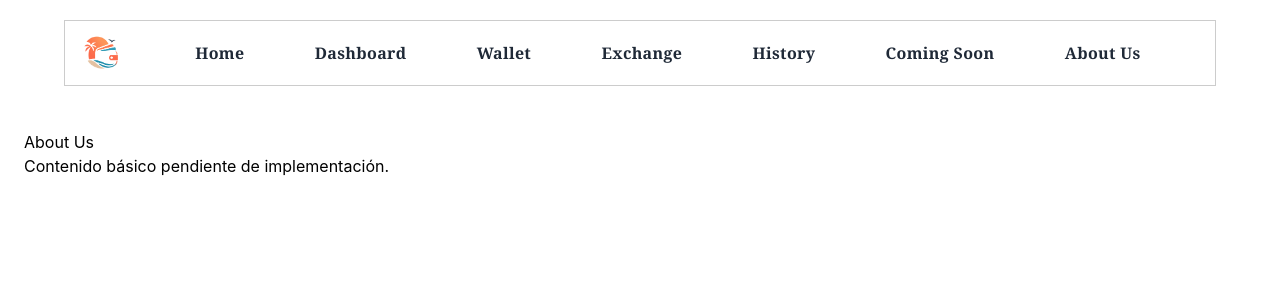
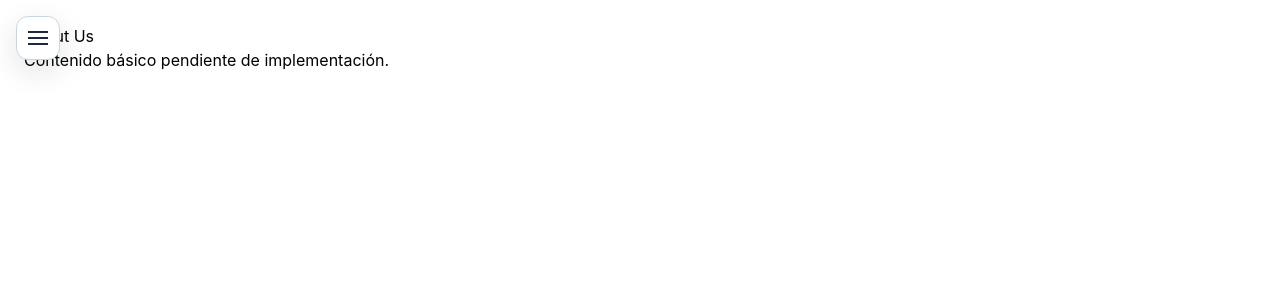
Before and after one commit to TravelGo-app/frontend, a React (Vite) app: page /about-us in a window 1280 px wide. Shown: the top 300 px of the page. Built offline with nearby package versions, Linux system fonts and the light colour scheme.

Commit message:
Ya se edito nadbar, ahora es label desplecable

```diff
--- a/src/App.tsx
+++ b/src/App.tsx
@@ -59,7 +59,6 @@ function App() {
           <Route path="/wallet" element={<Placeholder title="Wallet" />} />
           <Route path="/exchange" element={<Placeholder title="Exchange" />} />
           <Route path="/history" element={<Placeholder title="History" />} />
-          <Route path="/coming-soon" element={<Placeholder title="Coming Soon" />} />
           <Route path="/about-us" element={<Placeholder title="About Us" />} />
           <Route path="*" element={<NotFound />} />
         </Routes>
--- a/src/components/Navbar.tsx
+++ b/src/components/Navbar.tsx
@@ -1,3 +1,4 @@
+import { useState } from 'react'
 import { Link } from 'react-router-dom'
 import logo from '../assets/PosibleLogo.png'
 
@@ -7,23 +8,82 @@ const navItems = [
   { label: 'Wallet', path: '/wallet' },
   { label: 'Exchange', path: '/exchange' },
   { label: 'History', path: '/history' },
-  { label: 'Coming Soon', path: '/coming-soon' },
   { label: 'About Us', path: '/about-us' },
 ]
 
 export default function Navbar() {
+  const [isOpen, setIsOpen] = useState(false)
+
   return (
-    <nav style={{ width: '90%', margin: '20px auto', border: '1px solid #ccc', padding: '12px 16px' }}>
-      <div style={{ display: 'flex', alignItems: 'center', gap: '16px', flexWrap: 'wrap' }}>
-        <Link to="/" style={{ display: 'inline-flex', alignItems: 'center', flexShrink: 0 }}>
-          <img src={logo} alt="Posible logo" style={{ height: '40px', width: 'auto' }} />
-        </Link>
+    <>
+      <button
+        onClick={() => setIsOpen((prev) => !prev)}
+        aria-label="Abrir menú"
+        style={{
+          position: 'fixed',
+          top: 16,
+          left: 16,
+          zIndex: 1001,
+          width: 44,
+          height: 44,
+          borderRadius: 12,
+          border: '1px solid #cbd5e1',
+          background: '#fff',
+          display: 'grid',
+          placeItems: 'center',
+          boxShadow: '0 10px 30px rgba(15, 23, 42, 0.12)',
+          cursor: 'pointer',
+        }}
+      >
+        <div style={{ display: 'grid', gap: 4 }}>
+          <span style={{ width: 20, height: 2, background: '#1f2937', display: 'block' }} />
+          <span style={{ width: 20, height: 2, background: '#1f2937', display: 'block' }} />
+          <span style={{ width: 20, height: 2, background: '#1f2937', display: 'block' }} />
+        </div>
+      </button>
 
-        <div style={{ display: 'flex', flex: 1, justifyContent: 'space-evenly', flexWrap: 'wrap', gap: '12px' }}>
+      <aside
+        style={{
+          position: 'fixed',
+          top: 0,
+          left: 0,
+          height: '100vh',
+          width: 260,
+          background: '#f8fafc',
+          transform: isOpen ? 'translateX(0)' : 'translateX(-110%)',
+          transition: 'transform 250ms ease-in-out',
+          zIndex: 1000,
+          padding: '20px 16px',
+          boxShadow: isOpen ? '8px 0 24px rgba(15, 23, 42, 0.12)' : 'none',
+          overflowY: 'auto',
+        }}
+      >
+        <div style={{ display: 'flex', alignItems: 'center', gap: 12, marginBottom: 24 }}>
+          <Link to="/" onClick={() => setIsOpen(false)} style={{ display: 'inline-flex', alignItems: 'center' }}>
+            <img src={logo} alt="Posible logo" style={{ height: 36, width: 'auto' }} />
+          </Link>
+          <button
+            onClick={() => setIsOpen(false)}
+            aria-label="Cerrar menú"
+            style={{
+              border: 'none',
+              background: 'transparent',
+              cursor: 'pointer',
+              padding: 0,
+              fontSize: 20,
+              lineHeight: 1,
+            }}
+          >
+            ×
+          </button>
+        </div>
+
+        <nav style={{ display: 'flex', flexDirection: 'column', gap: 12 }}>
           {navItems.map((item) => (
             <Link
               key={item.path}
               to={item.path}
+              onClick={() => setIsOpen(false)}
               style={{
                 textDecoration: 'none',
                 color: '#1f2937',
@@ -31,13 +91,17 @@ export default function Navbar() {
                 fontWeight: 700,
                 fontSize: '1rem',
                 letterSpacing: '0.02em',
+                padding: '10px 12px',
+                borderRadius: 12,
+                background: '#fff',
+                boxShadow: '0 5px 12px rgba(15, 23, 42, 0.06)',
               }}
             >
               {item.label}
             </Link>
           ))}
-        </div>
-      </div>
-    </nav>
+        </nav>
+      </aside>
+    </>
   )
 }
```
